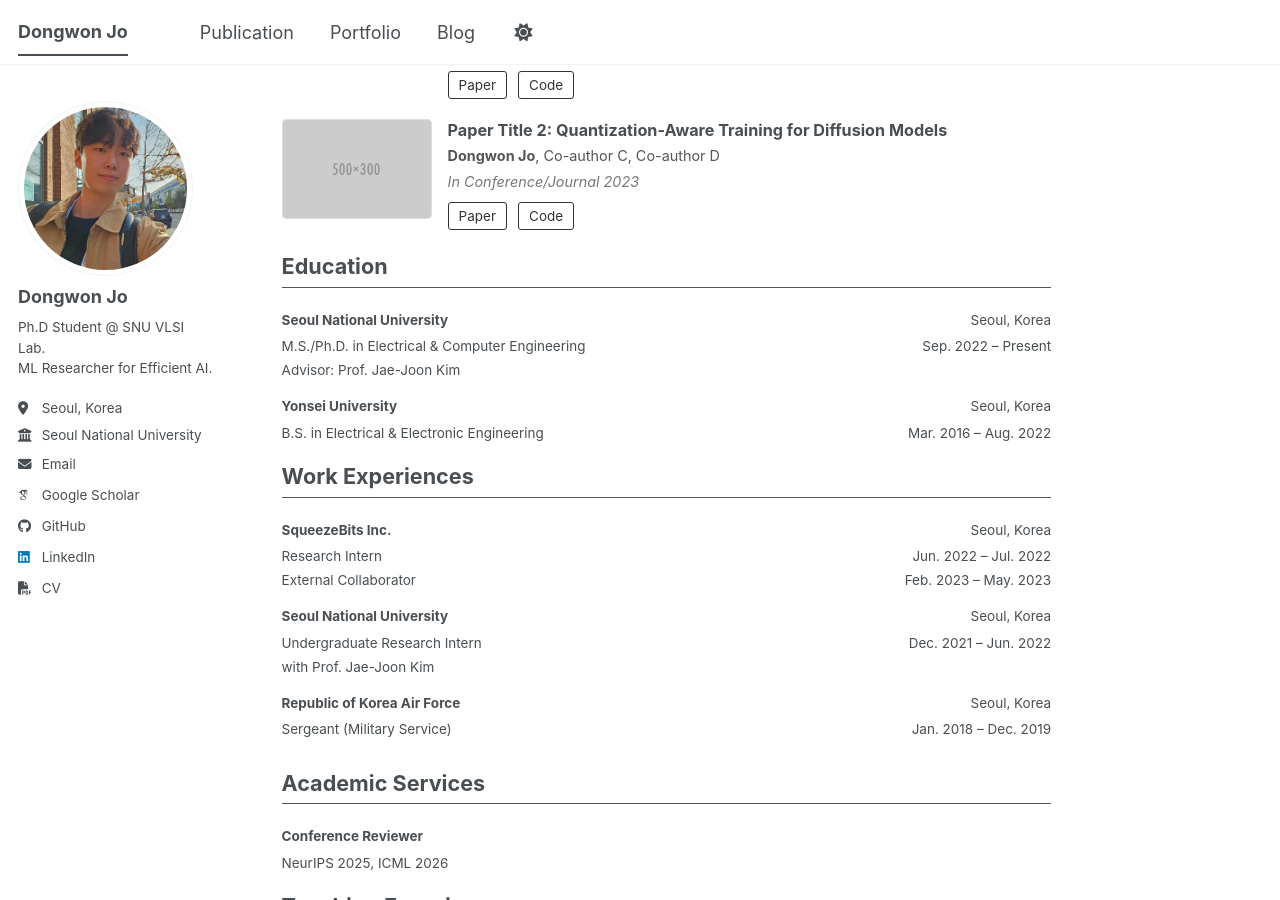
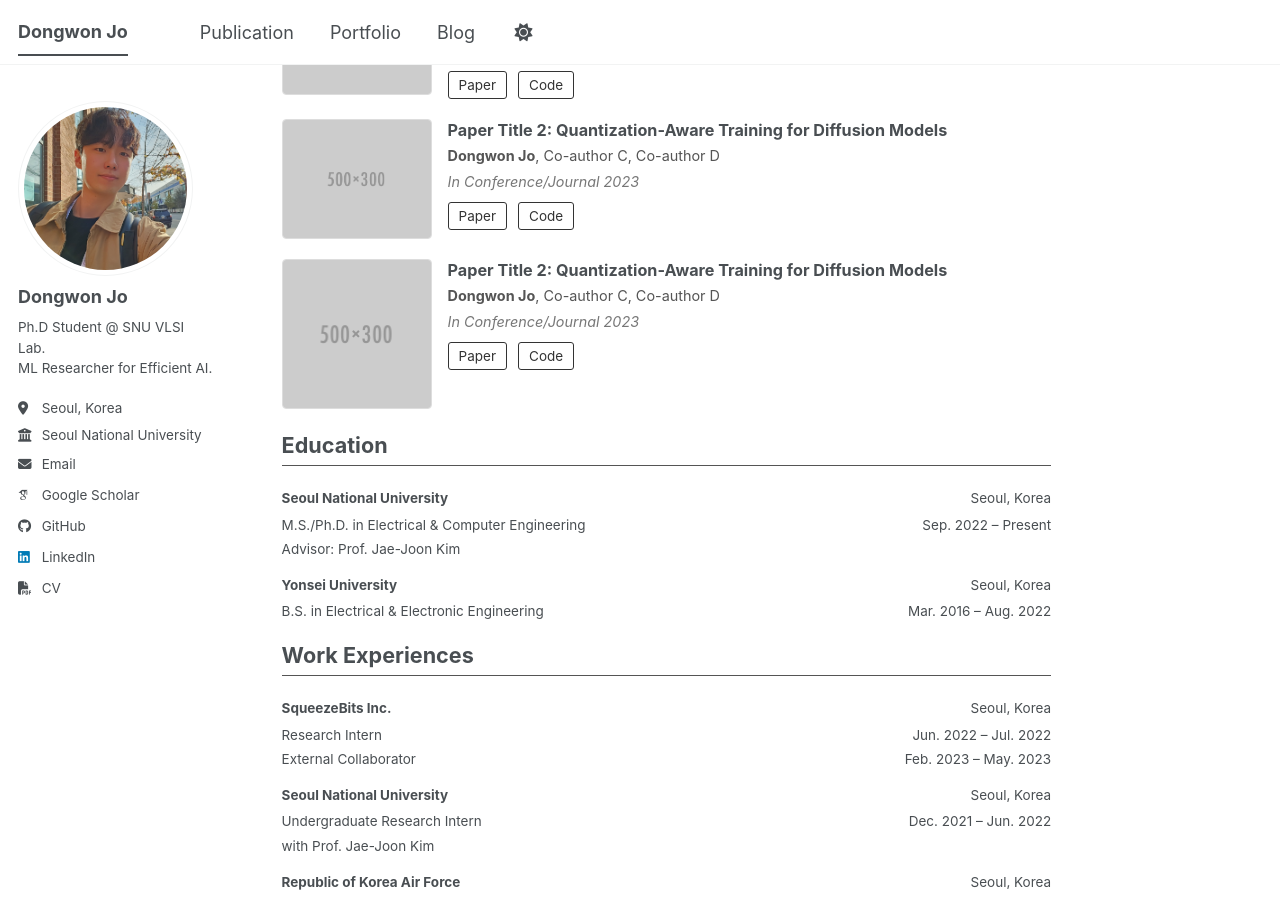
Before and after one commit to dongwonjo/dongwonjo.github.io, a Jekyll site: the page built from _pages/about.md, in a window 1280 px wide and 900 px high, scrolled down 933 px. Built offline with Jekyll 4.4.1, drawn with Linux system fonts in a browser that asks for light colours; some web fonts are replaced; a script bundle is joined from its source files by our own code; library files that are not in the unit come from our copies.

Commit message:
Update about.md

```diff
--- a/_pages/about.md
+++ b/_pages/about.md
@@ -49,7 +49,7 @@ Currently, my research primarily targets <strong>generative models</strong>, inc
 
   <div style="display:flex; gap:16px; margin-bottom:20px; align-items:flex-start;">
     <div style="flex:0 0 150px;">
-      <img src="/images/500x300.png" alt="Paper thumbnail" style="width:150px; height:100px; object-fit:cover; border:1px solid #ddd; border-radius:4px;">
+      <img src="/images/500x300.png" alt="Paper thumbnail" style="width:160px; height:130px; object-fit:cover; border:1px solid #ddd; border-radius:4px;">
     </div>
     <div style="flex:1; min-width:0;">
       <p style="font-size:0.9em; font-weight:bold; margin:0 0 4px 0; line-height:1.4;">Paper Title 1: Efficient Inference for Large Language Models via Structured Pruning</p>
@@ -62,7 +62,20 @@ Currently, my research primarily targets <strong>generative models</strong>, inc
 
   <div style="display:flex; gap:16px; margin-bottom:20px; align-items:flex-start;">
     <div style="flex:0 0 150px;">
-      <img src="/images/500x300.png" alt="Paper thumbnail" style="width:150px; height:100px; object-fit:cover; border:1px solid #ddd; border-radius:4px;">
+      <img src="/images/500x300.png" alt="Paper thumbnail" style="width:180px; height:120px; object-fit:cover; border:1px solid #ddd; border-radius:4px;">
+    </div>
+    <div style="flex:1; min-width:0;">
+      <p style="font-size:0.9em; font-weight:bold; margin:0 0 4px 0; line-height:1.4;">Paper Title 2: Quantization-Aware Training for Diffusion Models</p>
+      <p style="font-size:0.8em; color:#555; margin:0 0 4px 0;"><strong>Dongwon Jo</strong>, Co-author C, Co-author D</p>
+      <p style="font-size:0.8em; color:#777; margin:0 0 8px 0;"><em>In Conference/Journal 2023</em></p>
+      <a href="#" style="display:inline-block; font-size:0.75em; padding:3px 10px; border:1px solid #333; border-radius:3px; color:#333; text-decoration:none; margin-right:6px; background:#fff;">Paper</a>
+      <a href="#" style="display:inline-block; font-size:0.75em; padding:3px 10px; border:1px solid #333; border-radius:3px; color:#333; text-decoration:none; background:#fff;">Code</a>
+    </div>
+  </div>
+
+  <div style="display:flex; gap:16px; margin-bottom:20px; align-items:flex-start;">
+    <div style="flex:0 0 150px;">
+      <img src="/images/500x300.png" alt="Paper thumbnail" style="width:200px; height:150px; object-fit:cover; border:1px solid #ddd; border-radius:4px;">
     </div>
     <div style="flex:1; min-width:0;">
       <p style="font-size:0.9em; font-weight:bold; margin:0 0 4px 0; line-height:1.4;">Paper Title 2: Quantization-Aware Training for Diffusion Models</p>
```
